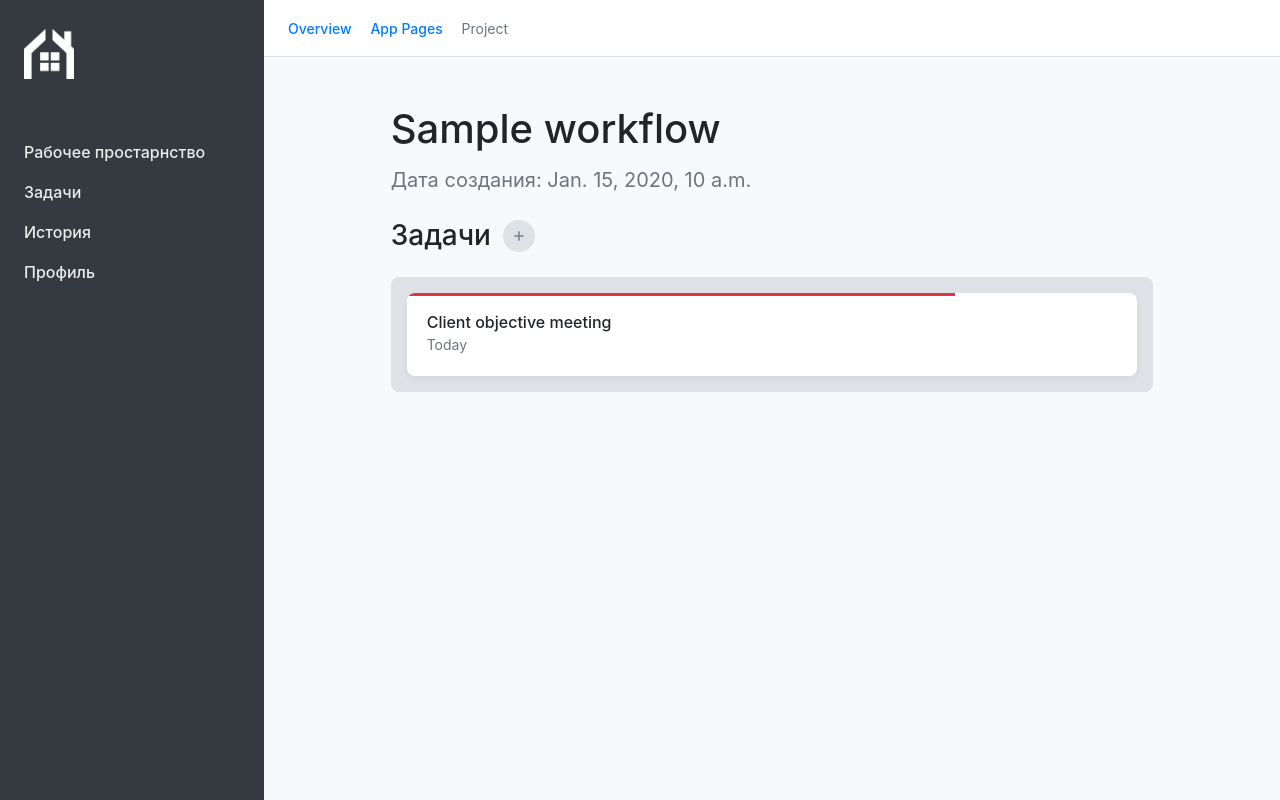
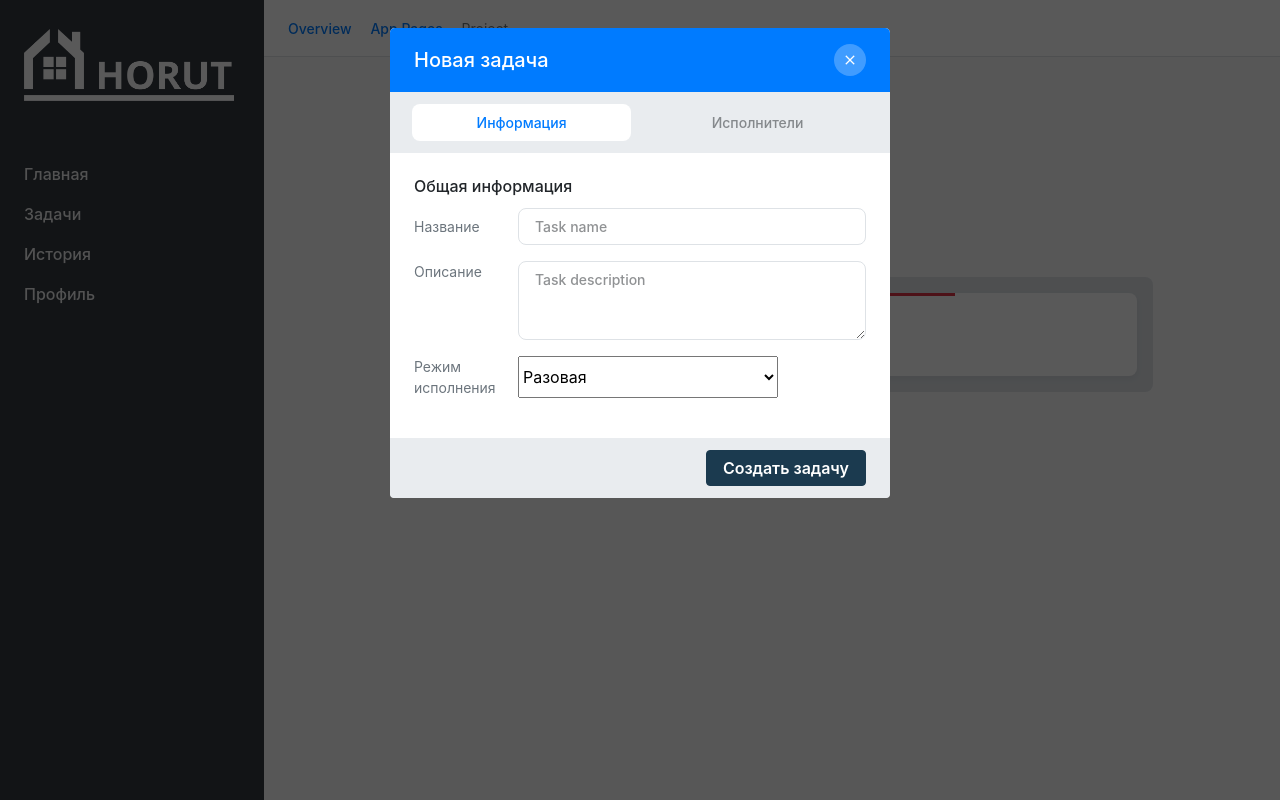
Before and after one commit to mvgugaev/homeapp, a Django app: template templates/workflows/single.html in a window 1280 px wide, after a click on "add". Run offline with Django 3.2, Linux system fonts and the light colour scheme; the template is opened without the code that fills it: most values are stand-ins (such as "Sample title", 1, 10 or a date in 2020); some libraries are stand-ins or nearby versions.

Commit message:
Fix login page, add create task html form

```diff
--- a/static/js/tasks.js
+++ b/static/js/tasks.js
@@ -1,6 +1,33 @@
 TASKS = {
     csrftoken: '',
     workflow_id: '',
+    create: {
+        form_instance: undefined,
+        required_fields: ['name', 'description', 'type'],
+        get_data: function() {
+            let data = {
+                'users': []
+            };
+            let that = this;
+
+            this.required_fields.forEach(function(field) {
+                data[field] = that.form_instance.find('[name="' + field + '"]').val();
+            });
+
+            this.form_instance.find('input[name="user_check"]').each(function() {
+                if($(this).prop('checked')) {
+                    data['users'].push($(this).attr('value'));
+                }
+            });
+
+            return data;
+        },
+        init: function() {
+            this.form_instance = $('#task-add-modal');
+
+
+        }
+    },
     list: {
         list_block: undefined,
         list_errors_block: undefined,
--- a/static/js/workflow.js
+++ b/static/js/workflow.js
@@ -32,7 +32,7 @@ WORKFLOW = {
                         </div>
                         <div class="card-body">
                             <div class="card-title">
-                                <a href="#">
+                                <a href="/workflows/${element.id}">
                                     <h6 data-filter-by="text" class="H6-filter-by-text">${element.name}</h6>
                                 </a>
                                 <span class="text-small">${element.created_at}</span>
--- a/tasks/models.py
+++ b/tasks/models.py
@@ -13,6 +13,7 @@ class Task(models.Model):
     )
 
     name = models.CharField(max_length=200, verbose_name="Title")
+    description = models.TextField(null=True, blank=True, verbose_name="Description")
     workflow = models.ForeignKey(Workflow, on_delete=models.CASCADE, verbose_name="Workflow")
     users = models.ManyToManyField(User, related_name="task_users", verbose_name="User added to task")
 
--- a/templates/base.html
+++ b/templates/base.html
@@ -23,8 +23,8 @@
     <div class="layout layout-nav-side">
       <div class="navbar navbar-expand-lg bg-dark navbar-dark sticky-top">
 
-        <a class="navbar-brand" href="index.html">
-          <img alt="Pipeline" src="{% static "images/logo_white.png" %}" width="50" />
+        <a class="navbar-brand" href="/workflows/">
+          <img alt="Pipeline" src="{% static "images/logo_full_underline.png" %}" width="210" />
         </a>
         <div class="d-flex align-items-center">
           <button class="navbar-toggler" type="button" data-toggle="collapse" data-target="#navbar-collapse" aria-controls="navbar-collapse" aria-expanded="false" aria-label="Toggle navigation">
@@ -46,7 +46,7 @@
         <div class="collapse navbar-collapse flex-column" id="navbar-collapse">
           <ul class="navbar-nav d-lg-block">
             <li class="nav-item">
-              <a class="nav-link" href="/workflows/">Рабочее простарнство</a>
+              <a class="nav-link" href="/workflows/">Главная</a>
             </li>
             <li class="nav-item">
               <a class="nav-link" href="index.html">Задачи</a>
--- a/templates/workflows/main.html
+++ b/templates/workflows/main.html
@@ -9,11 +9,9 @@
     <div class="navbar bg-white breadcrumb-bar">
       <nav aria-label="breadcrumb">
         <ol class="breadcrumb">
-          <li class="breadcrumb-item"><a href="index.html">Overview</a>
+          <li class="breadcrumb-item" >Сервис
           </li>
-          <li class="breadcrumb-item"><a href="pages-app.html#">App Pages</a>
-          </li>
-          <li class="breadcrumb-item active" aria-current="page">Project</li>
+          <li class="breadcrumb-item active" aria-current="page">Главная</li>
         </ol>
       </nav>
     </div>
--- a/templates/workflows/single.html
+++ b/templates/workflows/single.html
@@ -61,6 +61,78 @@
         </div>
       </div>
     </div>
+
+
+
+    <form class="modal fade" id="task-add-modal" tabindex="-1" aria-hidden="true">
+        <div class="modal-dialog" role="document">
+          <div class="modal-content">
+            <div class="modal-header">
+              <h5 class="modal-title">Новая задача</h5>
+              <button type="button" class="close btn btn-round" data-dismiss="modal" aria-label="Close">
+                <i class="material-icons">close</i>
+              </button>
+            </div>
+            <!--end of modal head-->
+            <ul class="nav nav-tabs nav-fill" role="tablist">
+              <li class="nav-item">
+                <a class="nav-link active" id="task-add-details-tab" data-toggle="tab" href="#task-add-details" role="tab" aria-controls="task-add-details" aria-selected="true">Информация</a>
+              </li>
+              <li class="nav-item">
+                <a class="nav-link" id="task-add-members-tab" data-toggle="tab" href="#task-add-members" role="tab" aria-controls="task-add-members" aria-selected="false">Исполнители</a>
+              </li>
+            </ul>
+            <div class="modal-body">
+              <div class="tab-content">
+                <div class="tab-pane fade show active" id="task-add-details" role="tabpanel">
+                  <h6>Общая информация</h6>
+                  <div class="form-group row align-items-center">
+                    <label class="col-3">Название</label>
+                    <input class="form-control col" type="text" placeholder="Task name" name="name" />
+                  </div>
+                  <div class="form-group row">
+                    <label class="col-3">Описание</label>
+                    <textarea class="form-control col" rows="3" placeholder="Task description" name="description"></textarea>
+                  </div>
+                  <div class="form-group row">
+                    <label class="col-3">Режим исполнения</label>
+                    <select class="mr-sm-2" id="inlineFormCustomSelect" name="type">
+                        <option value="0">Разовая</option>
+                        <option value="1">Повтор</option>
+                        <option value="2">Повтор по времени</option>
+                        <option value="3">Повтор по порядку</option>
+                        <option value="4">Повтор по порядку и времени</option>
+                    </select>
+                  </div>
+                </div>
+                <div class="tab-pane fade" id="task-add-members" role="tabpanel">
+                  <div class="users-manage" data-filter-list="form-group-users">
+                    <div class="form-group-users">
+                      {% for user in workflow.users.all %}
+                      <div class="custom-control custom-checkbox">
+                        <input type="checkbox" class="custom-control-input" id="task-user-1" name="user_check" value="{{ user.id }}" checked>
+                        <label class="custom-control-label" for="task-user-1">
+                          <span class="d-flex align-items-center">
+                            <img alt="Claire Connors" src="{% static "images/default_avatar.png" %}" class="avatar mr-2" />
+                            <span class="h6 mb-0" data-filter-by="text">{{ user.email }}</span>
+                          </span>
+                        </label>
+                      </div>
+                      {% endfor %}
+                    </div>
+                  </div>
+                </div>
+              </div>
+            </div>
+            <!--end of modal body-->
+            <div class="modal-footer">
+              <button role="button" class="btn btn-primary" type="submit">
+                Создать задачу
+              </button>
+            </div>
+          </div>
+        </div>
+      </form>
 {% endblock %}
 
 {% block scripts %}
--- a/user/views.py
+++ b/user/views.py
@@ -1,4 +1,5 @@
 from django.shortcuts import render
+from django.http import HttpResponseRedirect
 from rest_framework.response import Response
 from rest_framework import status
 from rest_framework.views import APIView
@@ -8,6 +9,9 @@ from .serializers import *
 
 
 def login(request):
+
+    if request.user.is_authenticated:
+        return HttpResponseRedirect('/workflows/')
 
     render_contect = {
         'page_without_layout': True
```
Also changed, not shown: static/js/user.js (+19 -0 lines), templates/user/login.html (+21 -2 lines), static/images/default_avatar.png (added), static/images/logo_full.png (added), static/images/logo_full_underline.png (added).
